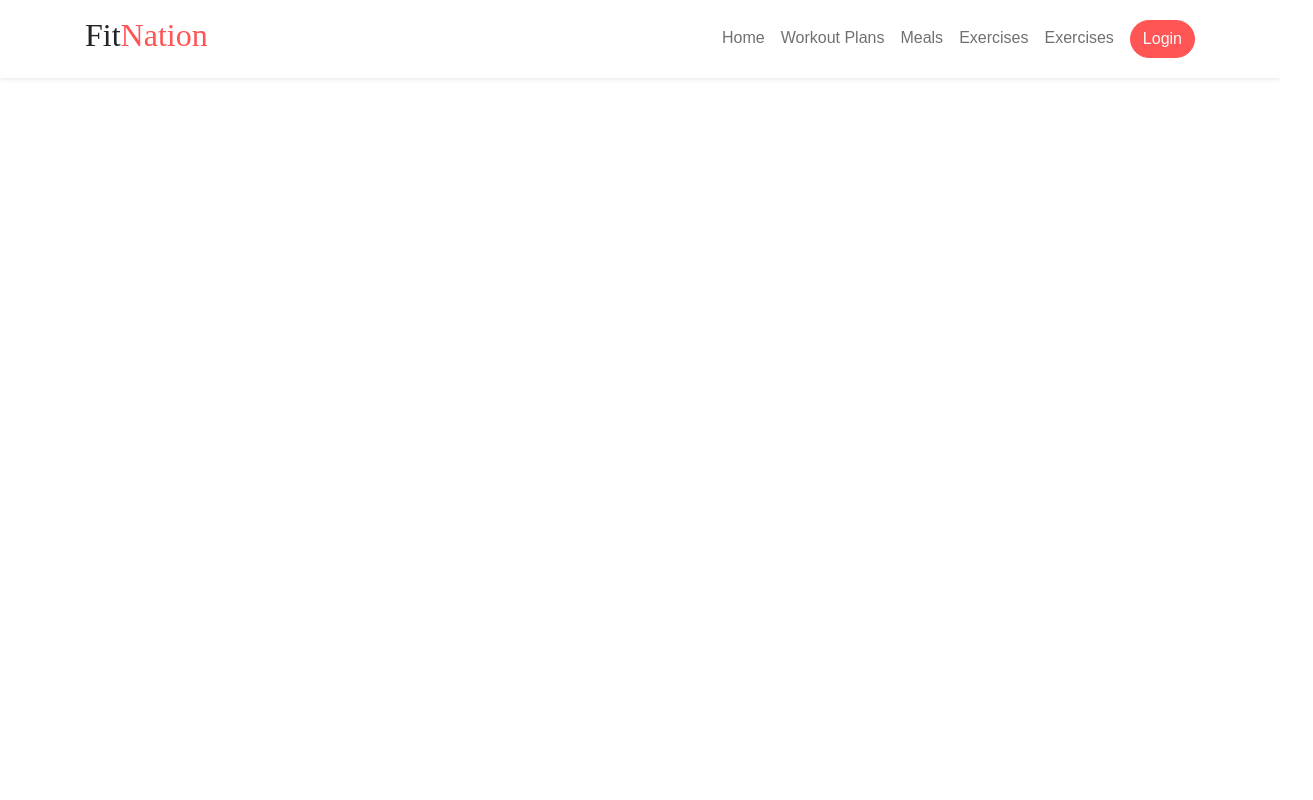
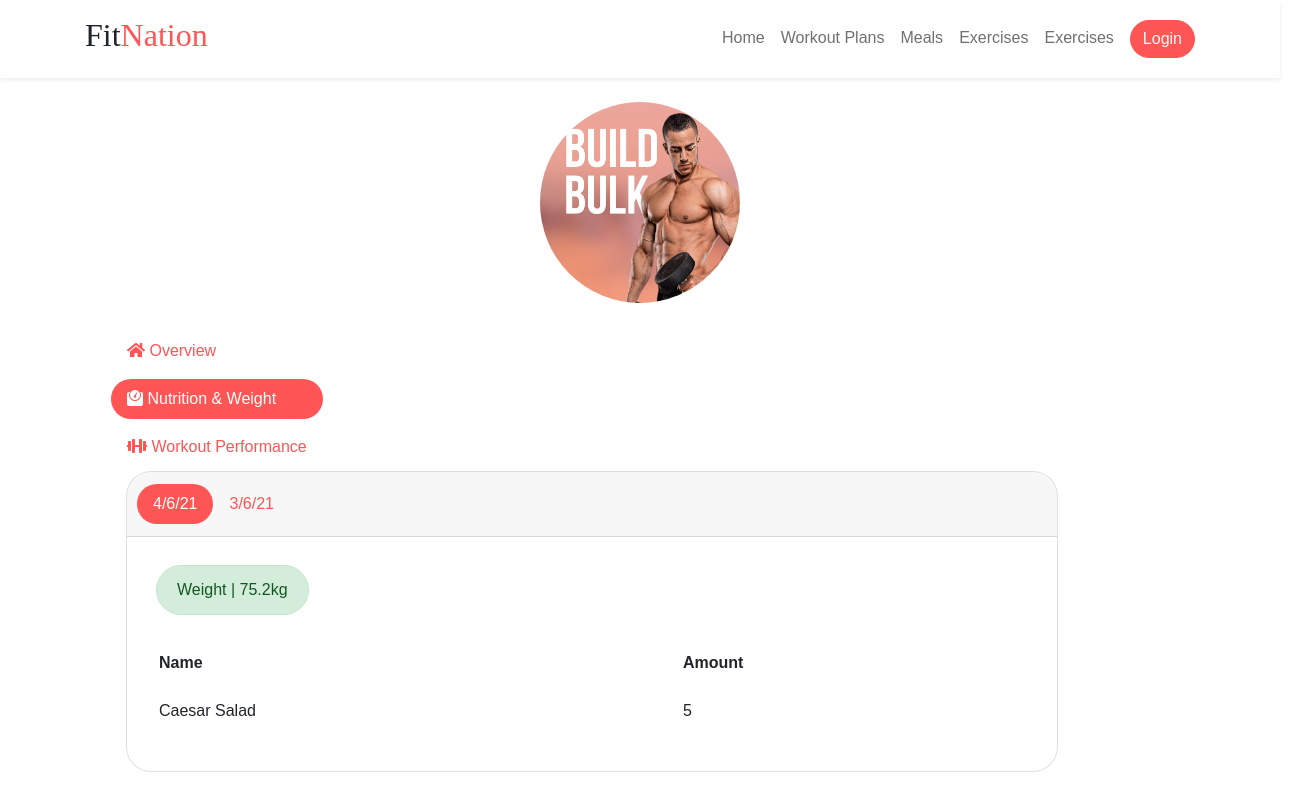
Before and after one commit to 7asebat/FitNationFrontend, a Vue app: page /profile/nutrition-info in a window 1280 px wide. Shown: the whole page, 1313 px wide, since content can reach past the window. Built offline with nearby package versions, Linux system fonts and the light colour scheme.

Commit message:
WIP: Default profile view

```diff
--- /dev/null
+++ b/src/components/Profile/NutritionInfo.vue
@@ -0,0 +1,91 @@
+<template>
+  <div class="container-fluid">
+    <b-tabs pills card>
+      <b-tab
+        v-for="(date, d) in nutritionInfoSorted"
+        :key="d"
+        :title="`${dateToString(date.date)}`"
+      >
+        <b-row class="p-2 px-4">
+          <b-alert
+            v-if="date.weight"
+            show
+            variant="success"
+            class="c-weight text-center mr-4"
+          >
+            Weight | {{ date.weight }}kg
+          </b-alert>
+
+          <b-alert
+            v-if="date.bodyfat"
+            show
+            variant="info"
+            class="c-weight text-center"
+          >
+            Bodyfat | {{ date.bodyfat }}%
+          </b-alert>
+        </b-row>
+
+        <b-table :items="date.nutrition" borderless></b-table>
+      </b-tab>
+    </b-tabs>
+  </div>
+</template>
+
+<script>
+export default {
+  name: "NutritionInfo",
+
+  data: () => ({
+    nutritionInfo: [
+      {
+        date: new Date("2021-06-03"),
+        weight: 74.2,
+        bodyfat: 17,
+
+        nutrition: [
+          {
+            name: "Brown Toast",
+            amount: 2,
+          },
+          {
+            name: "Cheddar Cheese",
+            amount: 4,
+          },
+        ],
+      },
+      {
+        date: new Date("2021-06-04"),
+        weight: 75.2,
+
+        nutrition: [
+          {
+            name: "Caesar Salad",
+            amount: 5,
+          },
+        ],
+      },
+    ],
+  }),
+  methods: {
+    dateToString(date) {
+      return `${date.getUTCDate()}/${date.getUTCMonth() + 1}/${date
+        .getUTCFullYear()
+        .toString()
+        .substr(2, 2)}`;
+    },
+  },
+  computed: {
+    nutritionInfoSorted() {
+      const sorted = this.nutritionInfo.slice();
+      return sorted.sort((a, b) => b.date - a.date);
+    },
+  },
+};
+</script>
+
+<style lang="scss">
+.c-weight {
+  //width: 100px !important;
+}
+</style>
--- /dev/null
+++ b/src/components/Profile/ProfileOverview.vue
@@ -0,0 +1,71 @@
+<template>
+  <div class="container-fluid p-2">
+    <table class="table table-borderless">
+      <tr v-for="(entry, i) in profileInfo" :key="i">
+        <th scope="row">{{ entry.name }}</th>
+        <td>{{ entry.data }}</td>
+      </tr>
+    </table>
+  </div>
+</template>
+
+<script>
+export default {
+  name: "ProfileOverview",
+
+  data: () => ({
+    profileInfo: {
+      name: {
+        name: String,
+        data: String,
+      },
+      age: {
+        name: String,
+        data: String,
+      },
+      birthdate: {
+        name: String,
+        data: String,
+      },
+    },
+  }),
+
+  async created() {
+    // Profile info mock
+    const pinfo = {
+      birthdate: new Date("1999-06-19"),
+      name: "Abdelrahman Farid",
+      age: 21,
+    };
+
+    // Date of Birth
+    const dob = pinfo.birthdate;
+
+    this.profileInfo = {
+      name: {
+        name: "Name",
+        data: pinfo.name,
+      },
+      age: {
+        name: "Age",
+        data: pinfo.age,
+      },
+      birthdate: {
+        name: "Date of Birth",
+        data: this.dateToString(dob),
+      },
+    };
+  },
+
+  methods: {
+    dateToString(date) {
+      return `${date.getUTCDate()}/${date.getUTCMonth() + 1}/${date
+        .getUTCFullYear()
+        .toString()
+        .substr(2, 2)}`;
+    },
+  },
+};
+</script>
+
+<style></style>
--- /dev/null
+++ b/src/components/Profile/WorkoutPerformance.vue
@@ -0,0 +1,70 @@
+<template>
+  <div class="container-fluid">
+    <b-tabs pills card>
+      <b-tab
+        v-for="(week, w) in workoutInfo"
+        :key="w"
+        :title="`Week ${week.week}`"
+      >
+        <b-table :items="week.workouts" borderless></b-table>
+      </b-tab>
+    </b-tabs>
+  </div>
+</template>
+
+<script>
+export default {
+  name: "WorkoutPerformance",
+
+  data: () => ({
+    workoutInfo: [
+      {
+        week: 5,
+        workouts: [
+          {
+            name: "Bench Press",
+            weight: 20,
+            reps: 10,
+          },
+          {
+            name: "Squats",
+            weight: 40,
+            reps: 8,
+          },
+        ],
+      },
+      {
+        week: 4,
+        workouts: [
+          {
+            name: "Alternating Bicep Curls",
+            weight: 10,
+            reps: 15,
+          },
+          {
+            name: "Lat Pulldown",
+            weight: 40,
+            reps: 8,
+          },
+        ],
+      },
+    ],
+  }),
+  methods: {
+    dateToString(date) {
+      return `${date.getUTCDate()}/${date.getUTCMonth() + 1}/${date
+        .getUTCFullYear()
+        .toString()
+        .substr(2, 2)}`;
+    },
+  },
+  computed: {
+    workoutInfoSorted() {
+      const sorted = this.workoutInfo.slice();
+      return sorted.sort((a, b) => b.week - a.week);
+    },
+  },
+};
+</script>
+
+<style></style>
--- a/src/router/index.js
+++ b/src/router/index.js
@@ -54,6 +54,30 @@ const routes = [
     component: () =>
       import(/* webpackChunkName: "meals" */ "@/views/Meals.vue"),
   },
+
+  {
+    path: "/profile",
+    name: "Profile",
+    component: () => import("@/views/Profile.vue"),
+    redirect: { name: "ProfileOverview" },
+    children: [
+      {
+        path: "overview",
+        name: "ProfileOverview",
+        component: () => import("@/components/Profile/ProfileOverview.vue"),
+      },
+      {
+        path: "nutrition-info",
+        name: "NutritionInfo",
+        component: () => import("@/components/Profile/NutritionInfo.vue"),
+      },
+      {
+        path: "workout-performance",
+        name: "WorkoutPerformance",
+        component: () => import("@/components/Profile/WorkoutPerformance.vue"),
+      },
+    ],
+  },
   ...AuthRoutes,
 ];
 
--- /dev/null
+++ b/src/views/Profile.vue
@@ -0,0 +1,75 @@
+<template>
+  <div class="container-fluid d-flex flex-column">
+    <div class="d-flex justify-content-center">
+      <img
+        :src="getImgSrc(imgSrc)"
+        alt=""
+        class="img rounded-circle c-profile-image my-4"
+      />
+    </div>
+
+    <div class="d-flex flex-row flex-wrap w-100 px-5 mx-5">
+      <b-nav pills vertical class>
+        <b-nav-item
+          v-for="(tab, i) in tabs"
+          :key="i"
+          :to="tab.link"
+          :active="$route.name === tab.name"
+          class="my-1"
+        >
+          <i :class="`fas ${tab.icon}`"></i>
+          {{ tab.title }}
+        </b-nav-item>
+      </b-nav>
+
+      <!-- TODO(Abdelrahman) Make this responsive-->
+      <div class="col-10">
+        <b-card no-body>
+          <router-view class="px-0" />
+        </b-card>
+      </div>
+    </div>
+  </div>
+</template>
+
+<script>
+export default {
+  data: () => ({
+    name: "Profile",
+    tabs: [
+      {
+        name: "ProfileOverview",
+        title: "Overview",
+        icon: "fa-home",
+        link: "/profile/overview",
+      },
+      {
+        name: "NutritionInfo",
+        title: "Nutrition & Weight",
+        icon: "fa-weight",
+        link: "/profile/nutrition-info",
+      },
+      {
+        name: "WorkoutPerformance",
+        title: "Workout Performance",
+        icon: "fa-dumbbell",
+        link: "/profile/workout-performance",
+      },
+    ],
+    imgSrc: "buildBulk.png",
+  }),
+
+  methods: {
+    getImgSrc(imageName) {
+      var images = require.context("../assets/images", true);
+      return images("./" + imageName);
+    },
+  },
+};
+</script>
+
+<style scoped lang="scss">
+.c-profile-image {
+  width: 200px !important;
+}
+</style>
```
